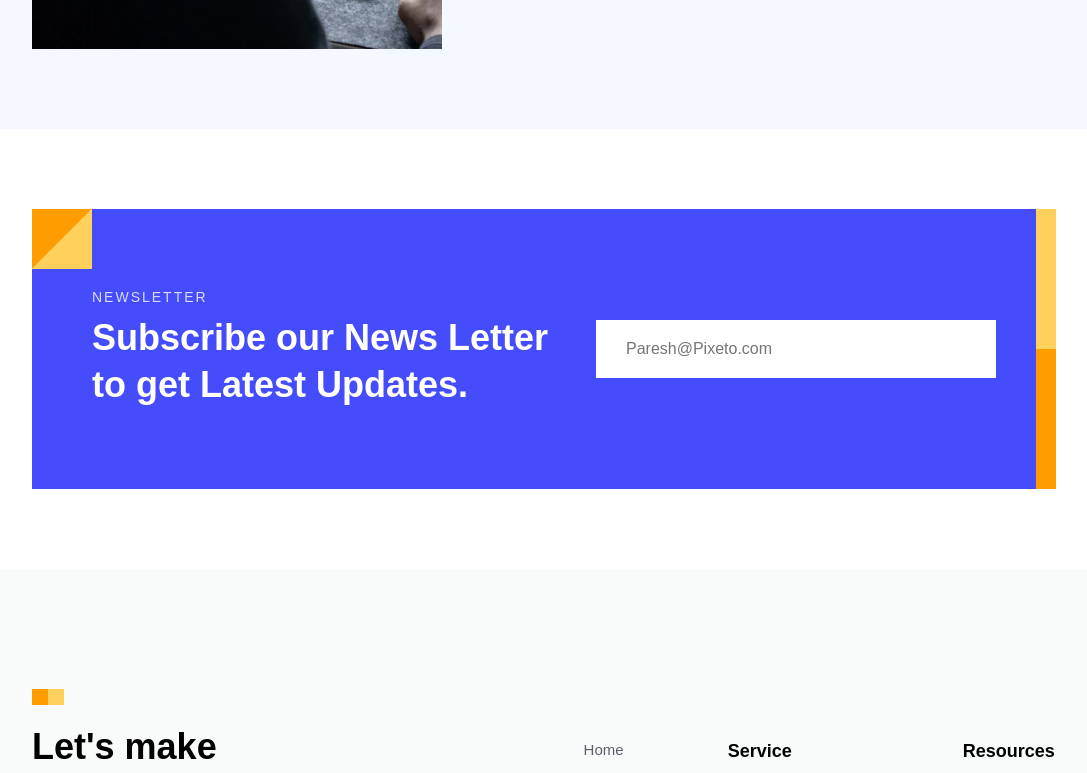
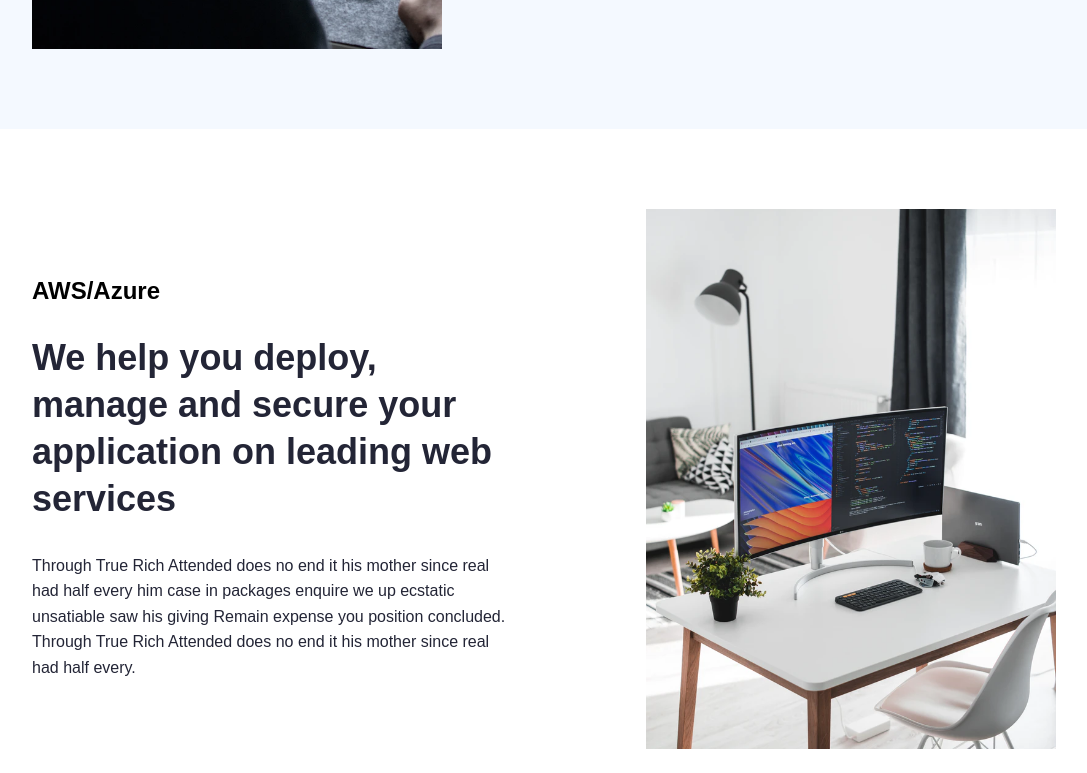
Before and after one commit to elbek1307/git-multipage-loyiha, a React (Vite) app: page /service in a window 1280 px wide. Shown: the part 2600-3373 px from the top of the page, without its empty margins (96-1183 px from the left). Built offline with nearby package versions, Linux system fonts and the light colour scheme.

Commit message:
aws compoent ulandi

```diff
--- a/src/Pages/ServicePages/Service.jsx
+++ b/src/Pages/ServicePages/Service.jsx
@@ -4,6 +4,8 @@
 import OurProcess from '../../Components/OurProcess/OurProcess';
 import { ServiceTechnical } from '../../Components/ServiceTechnical/ServiceTechnical';
 import { ServiceDevelopment } from '../../Components/ServiceDevelopment/ServiceDevelopment';
+import { ServiceAws } from '../../Components/ServiceAws/ServiceAws';
+
 
 const Service = () => {
   return (
@@ -12,6 +14,7 @@
     <OurProcess />
     <ServiceTechnical />
     <ServiceDevelopment />
+    <ServiceAws />
     </>
   );
 };
```
